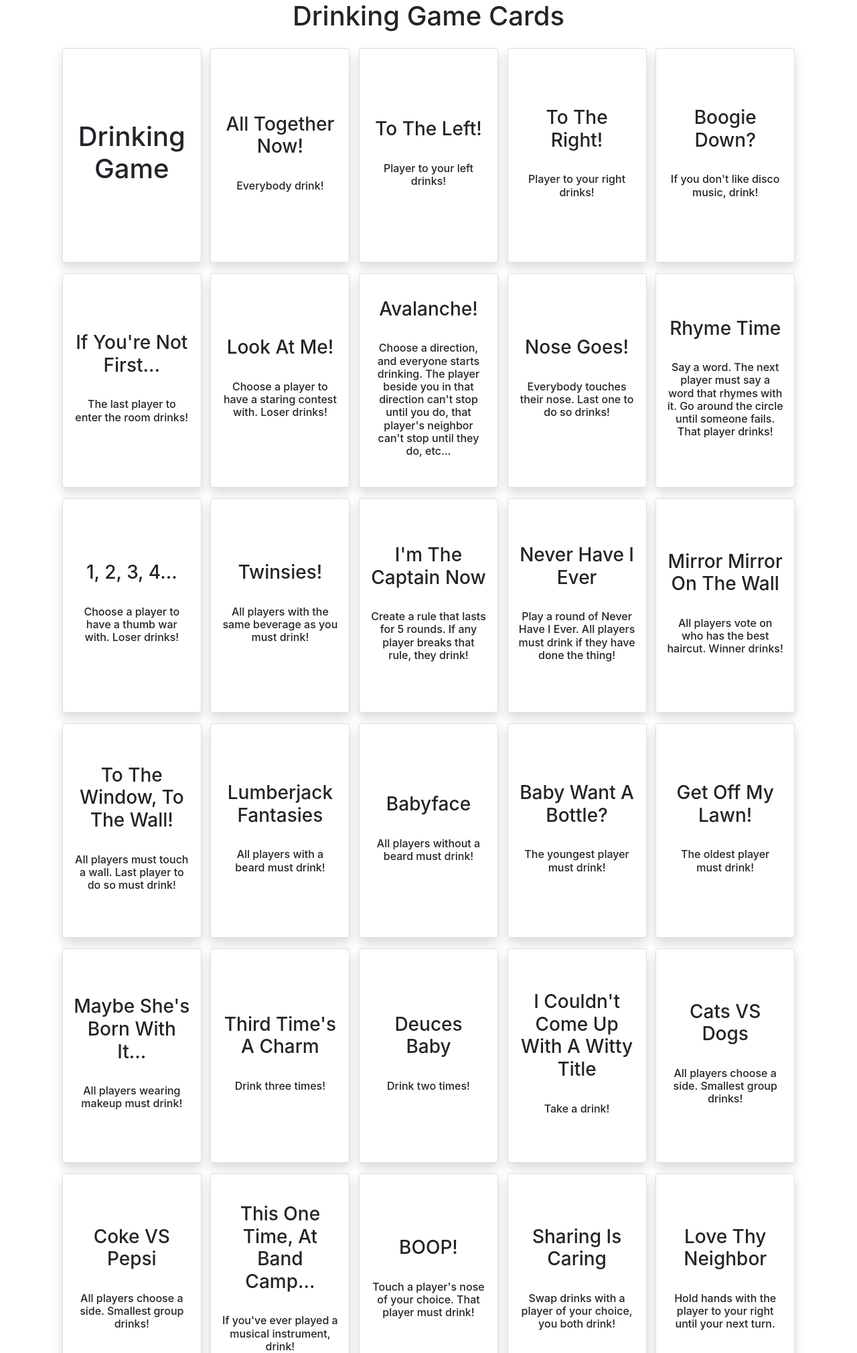
After one commit to chcarraway/chcarraway-live, a PHP site: page /game/cards.html in a window 1280 px wide. The commit adds this page. Shown: the top 2020 px of the page at 67% size. Run offline with PHP 8.4, Linux system fonts and the light colour scheme.

Commit message:
card display page

```diff
--- a/game/assets/css/game.css
+++ b/game/assets/css/game.css
@@ -3,6 +3,7 @@
 }
 .card {
     margin: auto;
+    margin-bottom: 1em;
     justify-content: center;
     align-items: center;
     padding: 1em;
@@ -13,8 +14,9 @@
     width: 100%;
 }
 .btn {
-    margin: 1em, 0;
+    margin-bottom: 2em;
     width: 13em;
+
 }
 .shake {
     animation: shake 0.5s;
--- a/game/assets/js/code.js
+++ b/game/assets/js/code.js
@@ -9,6 +9,8 @@ cards = shuffle(cards); //comment out for decay testing
 card = Object.keys(cards);
 table = document.getElementById("ongoingtable");
 tbody = document.getElementById("ongoingtbody");
+
+
 
 function shuffle(array) {
     var currentIndex = array.length, temporaryValue, randomIndex;
--- /dev/null
+++ b/game/assets/js/displayCards.js
@@ -0,0 +1,11 @@
+card = Object.keys(cards);
+area = document.getElementById('gameArea');
+function displayCards() {
+    for (x = 0; x < cards.length; x++) {
+        var newCard = cards[card[x]];
+        if (newCard.header === "") { //if card is blank, ignore this card and move on to the next
+        } else { //display card
+            area.innerHTML += '<div class="card shadow"><h3>' + newCard.header + '</h3><br/><h6>' + newCard.body + '</h6></div>';
+        }
+    }
+}
--- /dev/null
+++ b/game/cards.html
@@ -0,0 +1,34 @@
+<html>
+
+<head>
+    <title>Drinking Game Cards!</title>
+    <meta name="viewport" content="width=device-width, initial-scale=1">
+    <link rel="stylesheet" href="../assets/css/bootstrap.min.css">
+    <link rel="stylesheet" href="assets/css/game.css">
+    <script src='../assets/js/jquery-3.4.1.min.js'></script>
+    <script src="../assets/js/bootstrap.bundle.min.js"></script>
+    <!--script src='assets/js/cards.test.js'></script-->
+    <script src="assets/js/cards.js"></script>
+</head>
+
+<body>
+    <div class='container text-center'>
+        <div class="row">
+            <div class="col">
+                <h1 id='header'>Drinking Game Cards</h1>
+            </div>
+        </div>
+        <div class='row'>
+            <div class='col'>
+                <div class='gameArea row' id='gameArea'>
+                    <div class='card shadow' id='card'><h1>Drinking Game</h1></div>
+                </div>
+            </div>
+        </div>
+    </div>
+    <script src="assets/js/displayCards.js"></script>
+    <script type="text/javascript">
+        $(document).ready(displayCards);
+    </script>
+</body>
+</html>
```
Also changed, not shown: index.html (+3 -5 lines).
